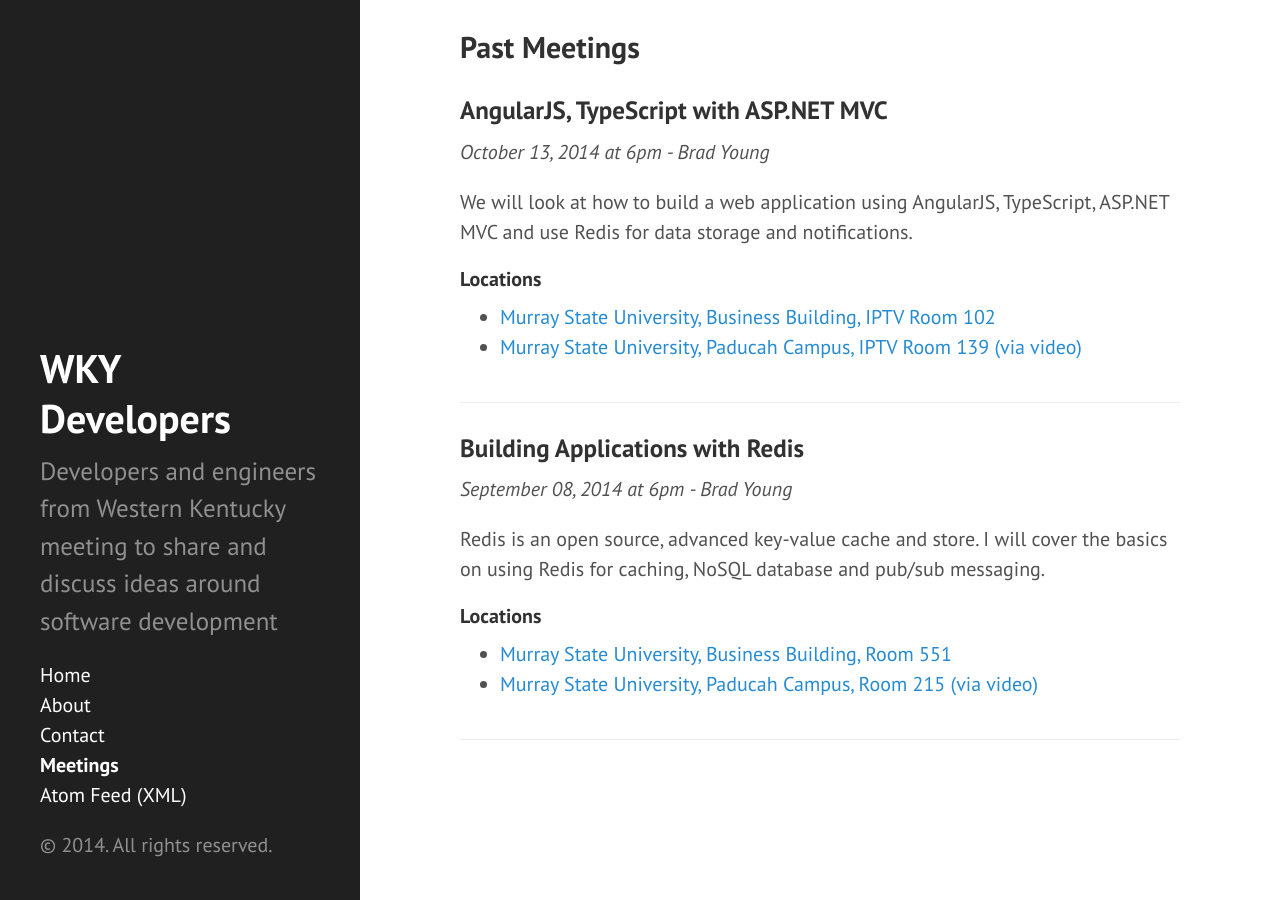
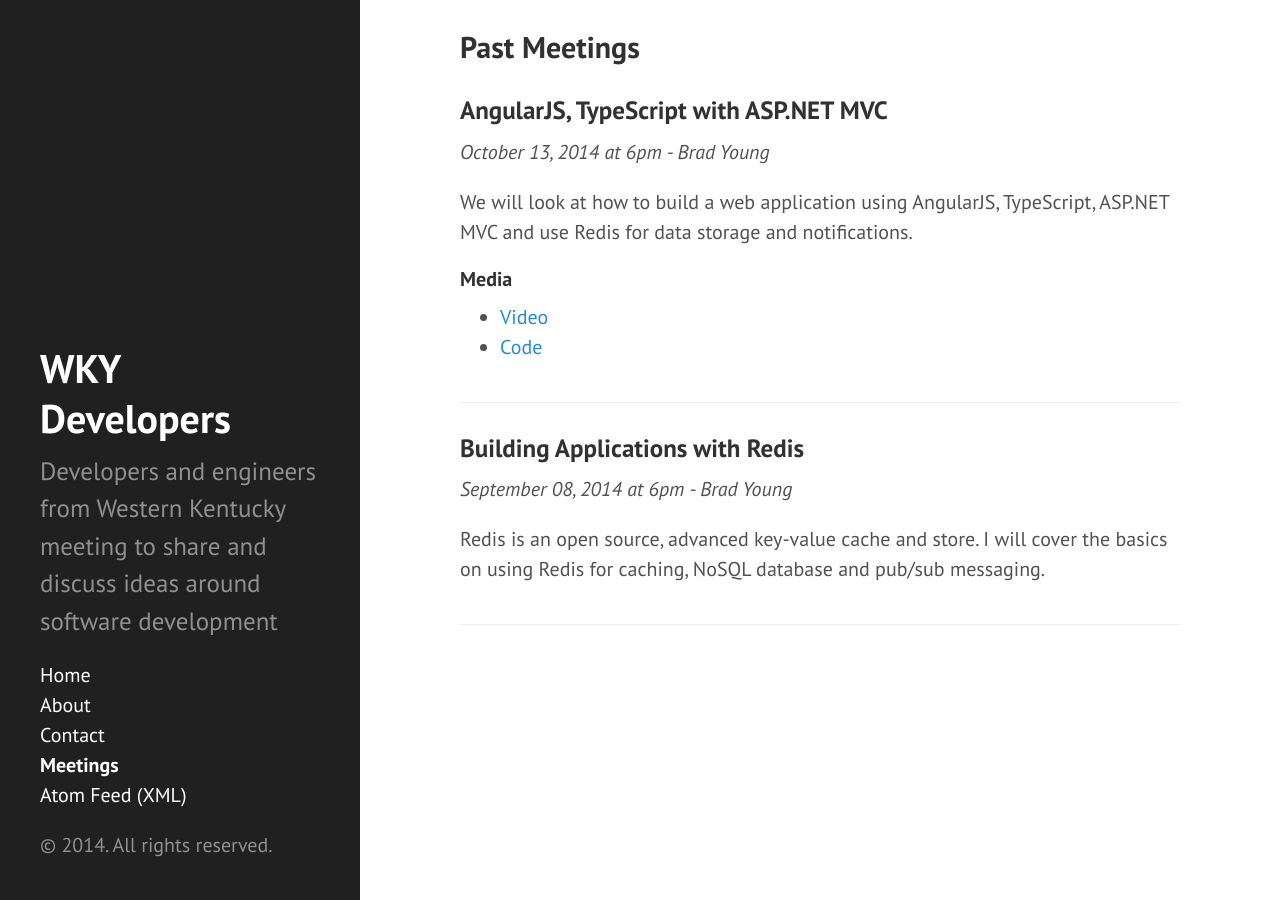
Before and after one commit to wkydev/wkydev.github.io, a Jekyll site: the page built from meetings.md, in a window 1280 px wide and 900 px high, scrolled down 1846 px. Built offline with Jekyll 4.4.1, drawn with Linux system fonts in a browser that asks for light colours; nearby versions of some CDN libraries; Markdown is read by kramdown in place of the engine named in the settings.

Commit message:
Add video and code links to meetings

```diff
--- a/_data/meetings.yml
+++ b/_data/meetings.yml
@@ -15,6 +15,8 @@
   speaker: Brad Young
   topic: 'AngularJS, TypeScript with ASP.NET MVC'
   topicSummary: 'We will look at how to build a web application using AngularJS, TypeScript, ASP.NET MVC and use Redis for data storage and notifications.'
+  video_url: 'https://www.youtube.com/watch?v=G9Mhe7UjnNY&noredirect=1'
+  code_url: 'https://github.com/bradwyoung/angularjs-typescript'
   locations:
     - name: 'Murray State University, Business Building, IPTV Room 102'
       map_url: 'https://www.google.com/maps/place/Murray+State+University+College+of+Business/@36.611765,-88.324279,17z/data=!3m1!4b1!4m2!3m1!1s0x0:0x181ef7e2227a8ec4'
--- a/meetings.md
+++ b/meetings.md
@@ -5,18 +5,29 @@
 <script src="//cdnjs.cloudflare.com/ajax/libs/jquery/1.9.1/jquery.min.js"></script>
 <script src="/public/js/site.js"></script>
 <div class="meetings">
-  {% for meeting in site.data.meetings %}
-    <div class="meeting"
-         id="meeting-id-{{ meeting.id }}"
-         data-meeting-id="{{ meeting.id }}"
-         data-meeting-date="{{ meeting.date }}">
-      <h3>{{ meeting.topic }}</h3>
-      <p><em>{{ meeting.date | date: '%B %d, %Y' }} at {{ meeting.time }} - {{ meeting.speaker }}</em></p>
-      <p>{{ meeting.topicSummary }}</p>
-      <h4>Locations</h4>
-      <ul>
-        {% for location in meeting.locations %}<li><a href="{{ location.map_url }}">{{ location.name }}</a></li>
-        {% endfor %}</ul>
-    </div>
-  {% endfor %}
+{% for meeting in site.data.meetings %}
+<div class="meeting"
+     id="meeting-id-{{ meeting.id }}"
+     data-meeting-id="{{ meeting.id }}"
+     data-meeting-date="{{ meeting.date }}">
+  <h3>{{ meeting.topic }}</h3>
+  <p><em>{{ meeting.date | date: '%B %d, %Y' }} at {{ meeting.time }} - {{ meeting.speaker }}</em></p>
+  <p>{{ meeting.topicSummary }}</p>
+
+  {% if meeting.video_url or meeting.code_url %}
+    <h4>Media</h4>
+    <ul>
+      <li><a href="{{ meeting.video_url }}">Video</a></li>
+      <li><a href="{{ meeting.code_url }}">Code</a></li>
+    </ul>
+  {% endif %}
+
+  <div class="locations">
+  <h4>Locations</h4>
+    <ul>
+      {% for location in meeting.locations %}<li><a href="{{ location.map_url }}">{{ location.name }}</a></li>
+      {% endfor %}</ul>
+  </div>
 </div>
+{% endfor %}
+</div>
--- a/public/js/site.js
+++ b/public/js/site.js
@@ -1,5 +1,10 @@
 var Meetings = function() {
   var api = {};
+
+  archiveMeeting = function(meeting) {
+    $(meeting).prependTo($('.archived'));
+    $(meeting).find('.locations').hide();
+  }
 
   api.init = function() {
     api.addElements();
@@ -15,7 +20,7 @@
     var diffDate = $.now() - 2*60*60*1000;
     $('.meeting').each(function(index, meeting) {
       var date = (new Date($(meeting).data('meeting-date'))).getTime();
-      if (date < diffDate) $(meeting).prependTo($('.archived'));
+      if (date < diffDate) archiveMeeting(meeting);
     });
   }
 
```
